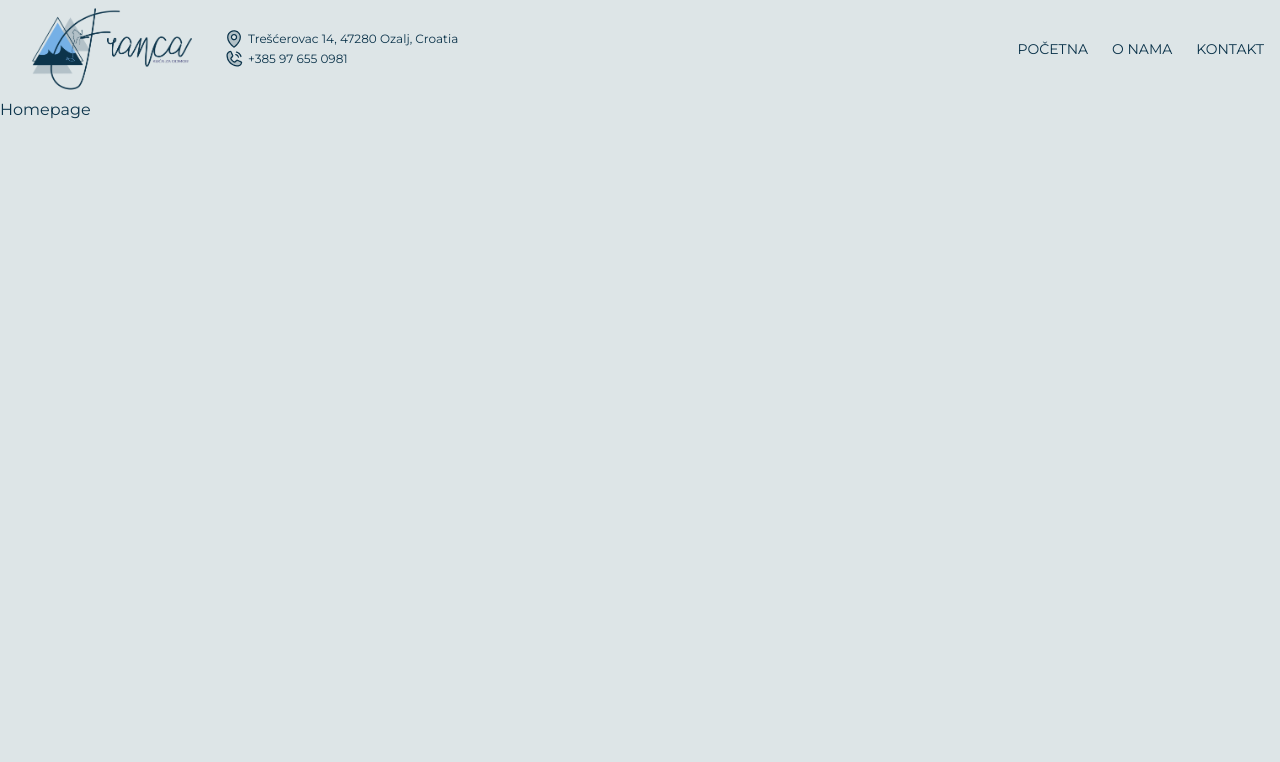
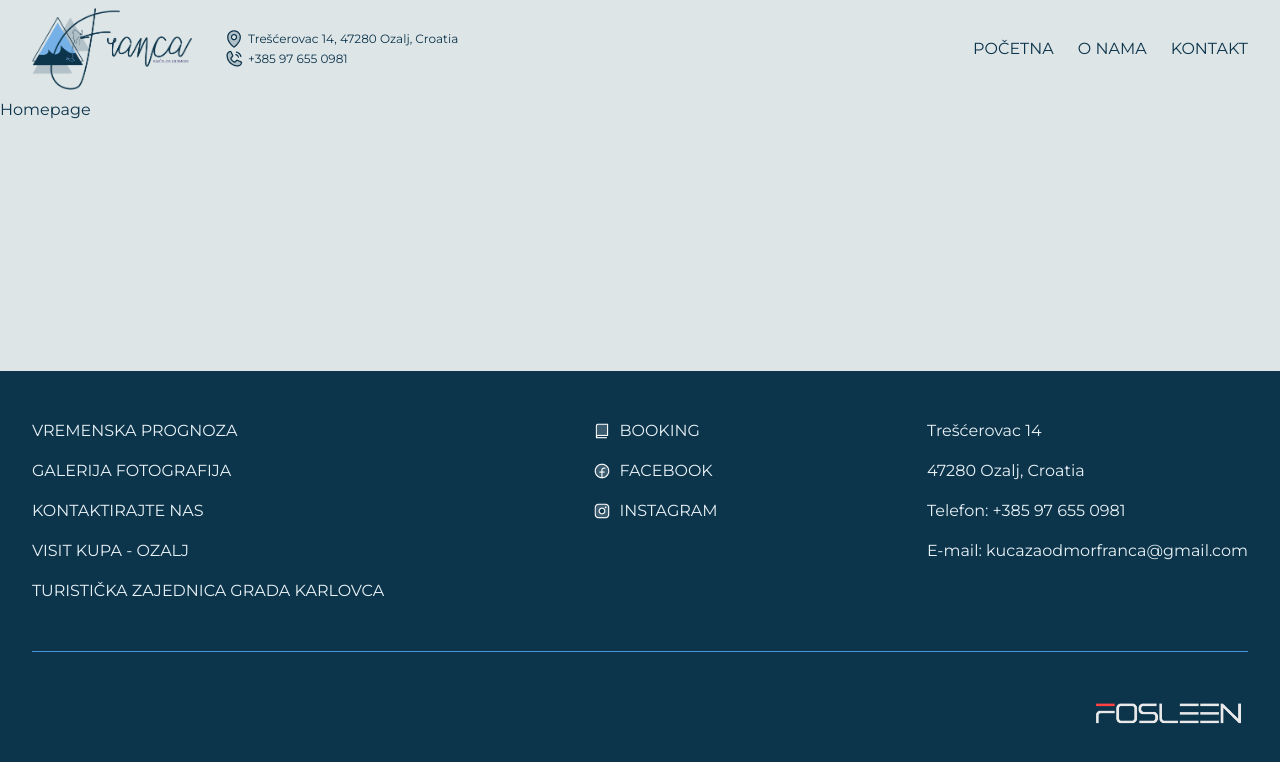
Before and after one commit to Fosleen/vacation-home-franca, a React (Vite) app: page / in a window 1280 px wide. Shown: the top 762 px of the page. Built offline with nearby package versions, Linux system fonts and the light colour scheme.

Commit message:
Add footer

```diff
--- /dev/null
+++ b/src/components/atoms/FooterItem/FooterItem.tsx
@@ -0,0 +1,25 @@
+import { FC } from "react";
+import { Link } from "react-router-dom";
+
+const FooterItem: FC<{
+  item: { data: Array<{ url: string; name: string; icon?: string }> };
+}> = ({ item }) => {
+  return (
+    <div className="text-ligth-blue flex flex-col justify-center items-center gap-4 text-lg md:text-base md:justify-start md:items-start">
+      {item.data.map((data, index) => (
+        <Link
+          to={data.url}
+          key={index}
+          className="flex items-center gap-2"
+          target={data.url.charAt(0) == "/" ? "_self" : "_blank"}
+        >
+          {data.icon && <img src={data.icon} alt={data.icon} />}
+          {data.icon && " "}
+          {data.name}
+        </Link>
+      ))}
+    </div>
+  );
+};
+
+export default FooterItem;
--- /dev/null
+++ b/src/components/atoms/FooterItem/index.ts
@@ -0,0 +1,3 @@
+import FooterItem from "./FooterItem";
+
+export default FooterItem;
--- a/src/components/atoms/Navbar/Navbar.tsx
+++ b/src/components/atoms/Navbar/Navbar.tsx
@@ -1,31 +1,34 @@
+import { Dispatch, FC, SetStateAction } from "react";
 import { Link } from "react-router-dom";
 
-const Navbar = ({ setNavOpen }) => {
+const Navbar: FC<{ setNavOpen: Dispatch<SetStateAction<boolean>> }> = ({
+  setNavOpen,
+}) => {
   return (
     <div className="flex gap-6 flex-col py-4 md:flex-row">
       <Link
         to="/"
-        className="text-2xl text-center md:text-sm"
+        className="text-2xl text-center md:text-base"
         onClick={() => {
           setNavOpen(false);
         }}
       >
         POČETNA
       </Link>
-      <hr className="bg-dark-blue w-72 md:hidden" />
+      <hr className="border-dark-blue w-72 md:hidden" />
       <Link
         to="/o-nama"
-        className="text-2xl text-center md:text-sm"
+        className="text-2xl text-center md:text-base"
         onClick={() => {
           setNavOpen(false);
         }}
       >
         O NAMA
       </Link>
-      <hr className="bg-dark-blue w-72 md:hidden" />
+      <hr className="border-dark-blue w-72 md:hidden" />
       <Link
         to="/kontakt"
-        className="text-2xl text-center md:text-sm "
+        className="text-2xl text-center md:text-base"
         onClick={() => {
           setNavOpen(false);
         }}
--- a/src/components/layouts/Layout.tsx
+++ b/src/components/layouts/Layout.tsx
@@ -1,11 +1,15 @@
 import { Outlet } from "react-router-dom";
 import Header from "../molecules/Header";
+import Footer from "../molecules/Footer";
 
 const Layout = () => {
   return (
-    <main className="min-h-screen flex flex-col bg-bg-blue ">
+    <main className="min-h-screen flex flex-col bg-bg-blue">
       <Header />
-      <Outlet />
+      <span className="flex-1">
+        <Outlet />
+      </span>
+      <Footer />
     </main>
   );
 };
--- /dev/null
+++ b/src/components/molecules/Footer/Footer.tsx
@@ -0,0 +1,28 @@
+import { footerData } from "../../../data/FooterData";
+import FooterItem from "../../atoms/FooterItem";
+import fosleenLogo from "../../../assets/logo-light.png";
+import { Link } from "react-router-dom";
+
+const Footer = () => {
+  return (
+    <div className="bg-dark-blue px-8 pb-16">
+      <div className="max-w-screen-xl mx-auto">
+        <div className="flex flex-col gap-10 py-12 md:flex-row md:justify-between">
+          {footerData.map((item, index) => (
+            <FooterItem item={item} key={index} />
+          ))}
+        </div>
+        <span className=" flex flex-col gap-10">
+          <hr className="w-full border-main-blue" />
+          <span className="w-full flex justify-end">
+            <Link to="https://fosleen.netlify.app/" target="_blank">
+              <img src={fosleenLogo} alt="fosleen-logo" className="w-40" />
+            </Link>
+          </span>
+        </span>
+      </div>
+    </div>
+  );
+};
+
+export default Footer;
--- /dev/null
+++ b/src/components/molecules/Footer/index.ts
@@ -0,0 +1,3 @@
+import Footer from "./Footer";
+
+export default Footer;
--- a/src/components/molecules/Header/Header.tsx
+++ b/src/components/molecules/Header/Header.tsx
@@ -19,8 +19,9 @@ const Header = () => {
   });
 
   return (
-    <div className="w-full flex flex-col items-center max-w-screen-xl mx-auto py-2 md:flex-row md:justify-between md:px-4">
-      <div className="flex gap-8 w-full justify-between items-center px-4 md:w-fit ">
+    <div className="w-full md:px-8">
+      <div className="max-w-screen-xl mx-auto flex flex-col items-center py-2 md:flex-row md:justify-between">
+        <div className="flex gap-8 w-full justify-between items-center px-8 md:px-0 md:w-fit">
           <Link to="/">
             <img src={logo} alt="franca-logo" className="w-32 md:w-40" />
           </Link>
@@ -45,6 +46,7 @@ const Header = () => {
         </div>
         {(isNavOpen || isDesktop) && <Navbar setNavOpen={setNavOpen} />}
       </div>
+    </div>
   );
 };
 
--- /dev/null
+++ b/src/data/FooterData.ts
@@ -0,0 +1,57 @@
+import bookIcon from "../assets/book-icon.png";
+import facebookIcon from "../assets/facebook-icon.png";
+import instagramIcon from "../assets/instagram-icon.png";
+
+export const footerData = [
+  {
+    data: [
+      {
+        name: "VREMENSKA PROGNOZA",
+        url: "https://www.accuweather.com/hr/hr/ozalj/113391/weather-forecast/113391",
+      },
+      {
+        name: "GALERIJA FOTOGRAFIJA",
+        url: "/o-nama",
+      },
+      {
+        name: "KONTAKTIRAJTE NAS",
+        url: "/kontakt",
+      },
+      {
+        name: "VISIT KUPA - OZALJ",
+        url: "https://tzp-kupa.hr/hr/",
+      },
+      {
+        name: "TURISTIČKA ZAJEDNICA GRADA KARLOVCA",
+        url: "https://visitkarlovaccounty.hr/",
+      },
+    ],
+  },
+  {
+    data: [
+      {
+        name: "BOOKING",
+        url: "https://www.booking.com/hotel/hr/kuca-za-odmor-franca.hr.html",
+        icon: bookIcon,
+      },
+      {
+        name: "FACEBOOK",
+        url: "TODO",
+        icon: facebookIcon,
+      },
+      {
+        name: "INSTAGRAM",
+        url: "TODO",
+        icon: instagramIcon,
+      },
+    ],
+  },
+  {
+    data: [
+      { name: "Trešćerovac 14", url: "/kontakt" },
+      { name: "47280 Ozalj, Croatia", url: "/kontakt" },
+      { name: "Telefon: +385 97 655 0981", url: "/kontakt" },
+      { name: "E-mail: kucazaodmorfranca@gmail.com", url: "/kontakt" },
+    ],
+  },
+];
--- a/tailwind.config.js
+++ b/tailwind.config.js
@@ -7,7 +7,7 @@ export default {
         "ligth-blue": "#E8F1F5",
         "grey-blue": "#3F4344",
         "main-blue": "#4A96DC",
-        "dark-blue": "#3F4344",
+        "dark-blue": "#0C344B",
         "middle-blue": "#BBD5ED",
         "bg-blue": "#DDE5E7",
       },
```
Also changed, not shown: 1 other file (tests, documents, lock files or other folders). Lines whose indentation alone changed are shown as unchanged.
